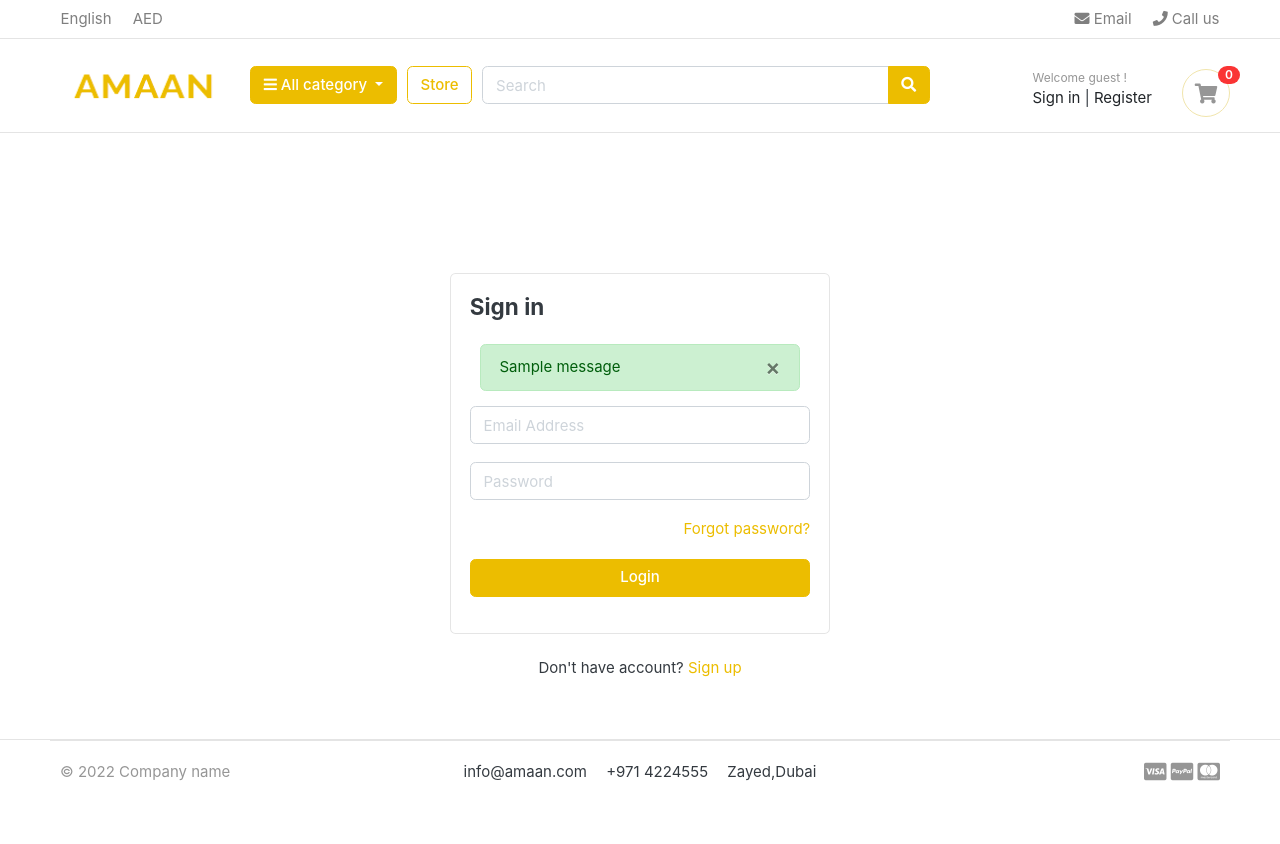
After one commit to shamilvk/Amaan, a Django app: page /accounts/login/ in a window 1280 px wide. The commit adds this page. Run offline with Django 4.2, Linux system fonts and the light colour scheme; data comes from the database, SQL or seed files in the repository; both versions use the stored data as it was after the commit; one stand-in notice (Sample message) is shown; some libraries are stand-ins or nearby versions; some web fonts are replaced.

Commit message:
Registration, Login with  & Message Alerts

```diff
--- /dev/null
+++ b/accounts/urls.py
@@ -0,0 +1,9 @@
+from django.urls import path
+from . import views
+
+urlpatterns = [
+    path('register/', views.register, name="register"),
+    path('login/', views.login, name="login"),
+    path('logout/', views.logout, name="logout"),
+
+]
--- a/accounts/views.py
+++ b/accounts/views.py
@@ -1,3 +1,50 @@
-from django.shortcuts import render
+from django.shortcuts import render, redirect
+from .forms import RegistrationForm
+from .models import Accounts
+from django.contrib import messages, auth
+from django.contrib.auth.decorators import login_required
 
-# Create your views here.
+
+def register(request):
+    if request.method == 'POST':
+        form = RegistrationForm(request.POST)
+        if form.is_valid():
+            first_name = form.cleaned_data['first_name']
+            last_name = form.cleaned_data['last_name']
+            phone_number = form.cleaned_data['phone_number']
+            email = form.cleaned_data['email']
+            password = form.cleaned_data['password']
+            username = email.split("@")[0]
+            user = Accounts.objects.create_user(first_name=first_name, last_name=last_name, email=email, username=username, password=password)
+            user.phone_number = phone_number
+            user.save()
+            messages.success(request , 'Registration successful.')
+            return redirect('register')
+    else:
+        form = RegistrationForm()
+    context = {
+        'form' : form,
+    }
+    return render(request, 'accounts/register.html',context)
+
+def login(request):
+    if request.method == 'POST':
+        email = request.POST['email']
+        password = request.POST['password']
+
+        user = auth.authenticate(email=email, password=password)
+
+        if user is not None:
+            auth.login(request, user)
+            # messages.success(request, 'You are now logged in.')
+            return redirect('home')
+        else:
+            messages.error(request, 'Invalid login credentials')
+            return redirect('login')
+    return render(request, 'accounts/login.html')
+
+@login_required(login_url = 'login')
+def logout(request):
+    auth.logout(request)
+    messages.success(request, 'You are logged out.')
+    return redirect('login')
--- a/amaan/settings.py
+++ b/amaan/settings.py
@@ -134,6 +134,12 @@ MEDIA_URL = '/media/'
 MEDIA_ROOT = BASE_DIR /'media'
 
 
+from django.contrib.messages import constants as messages
+MESSAGE_TAGS = {
+    messages.ERROR: 'danger',
+}
+
+
 # Default primary key field type
 # https://docs.djangoproject.com/en/4.1/ref/settings/#default-auto-field
 
--- a/amaan/urls.py
+++ b/amaan/urls.py
@@ -9,4 +9,5 @@ urlpatterns = [
     path('',views.home, name='home'),
     path('store/', include('store.urls')),
     path('cart/', include('carts.urls')),
+    path('accounts/', include('accounts.urls')),
 ] + static(settings.MEDIA_URL, document_root=settings.MEDIA_ROOT)
--- a/static/js/script.js
+++ b/static/js/script.js
@@ -57,3 +57,7 @@ $(document).ready(function() {
 
 });
 // jquery end
+
+setTimeout(function(){
+    $('message').fadeout('slow')
+}, 4000)
--- /dev/null
+++ b/templates/accounts/login.html
@@ -0,0 +1,36 @@
+{% extends 'base.html' %}
+
+
+{% block content %}
+
+<section class="section-conten padding-y" style="min-height:84vh">
+
+    <!-- ============================ COMPONENT LOGIN   ================================= -->
+        <div class="card mx-auto" style="max-width: 380px; margin-top:100px;">
+          <div class="card-body">
+          <h4 class="card-title mb-4">Sign in</h4>
+          {% include 'includes/alerts.html' %}
+          <form action="{% url 'login' %}" method="POST">
+            {% csrf_token %}
+              <div class="form-group">
+                 <input type="email" class="form-control" placeholder="Email Address" name="email">
+              </div> <!-- form-group// -->
+              <div class="form-group">
+                <input type="password" class="form-control" placeholder="Password" name="password">
+              </div> <!-- form-group// -->
+
+              <div class="form-group">
+                  <a href="#" class="float-right">Forgot password?</a>
+
+              </div> <!-- form-group form-check .// -->
+              <div class="form-group">
+                  <button type="submit" class="btn btn-primary btn-block"> Login  </button>
+              </div> <!-- form-group// -->
+          </form>
+          </div> <!-- card-body.// -->
+        </div> <!-- card .// -->
+
+         <p class="text-center mt-4">Don't have account? <a href="{% url 'register' %}">Sign up</a></p>
+         <br><br>
+
+{% endblock %}
--- /dev/null
+++ b/templates/includes/alerts.html
@@ -0,0 +1,13 @@
+{% if messages %}
+    {% for message in messages %}
+    <div id="message" class="container">
+    <div {% if message.tags %} class="alert alert-{{ message.tags }}" {% endif %} role="alert">
+        <button type="button" class="close" data-dismiss="alert" aria-label="Close">
+        <span aria-hidden="true">&times;</span>
+        </button>
+        {% if message.level == DEFAULT_MESSAGE_LEVELS.ERROR %}Error:{% endif %}
+        {{ message }}
+    </div>
+    </div>
+    {% endfor %}
+{% endif %}
--- a/templates/includes/navbar.html
+++ b/templates/includes/navbar.html
@@ -67,7 +67,7 @@
         <div class="col-lg  col-md-6 col-sm-12 col d-none d-md-block">
             <form action="{% url 'search' %}" class="search " method="GET">
                 <div class="input-group w-100">
-                    <input type="text" class="form-control search-bar " style="width:60%;" placeholder="Search"  name="keyword" >
+                    <input type="text" class="form-control search-bar " style="width:60%;" placeholder="Search"  name="keyword"  required>
 
                     <div class="input-group-append">
                       <button class="btn btn-primary" type="submit">
@@ -79,13 +79,21 @@
         </div> <!-- col.// -->
         <div class="col-lg-3 col-sm-6 col-8 order-2 order-lg-3">
                     <div class="d-flex justify-content-end mb-3 mb-lg-0 mt-3">
+                        {% if user.id is None%}
                         <div class="widget-header ">
-                            <small class="title text-muted">Welcome guest!</small>
+                            <small class="title text-muted">Welcome guest !</small>
                             <div>
-                                <a class="text-dark" href="./signin.html">Sign in</a> <span class="dark-transp"> | </span>
-                                <a class="text-dark" href="./register.html"> Register</a>
+                                <a class="text-dark" href="{% url 'login' %}">Sign in</a> <span class="dark-transp"> | </span>
+                                <a class="text-dark" href="{% url 'register' %}"> Register</a>
                             </div>
                         </div>
+                        {% else %}
+                        <div class="widget-header ">
+                            <small class="title text-muted">Welcome {{user.first_name}} 🎉</small>
+                            <div>
+                                <a class="text-dark" href="#">Dashboard</a> <span class="dark-transp"> | </span>
+                                <a class="text-dark" href="{% url 'logout' %}"> Logout</a>
+                        {% endif %}
                         <a href="{% url 'cart' %}" class="widget-header pl-3 ml-3">
                             <div class="icon icon-sm rounded-circle border"><i class="fa fa-shopping-cart"></i></div>
                             <span class="badge badge-pill badge-danger notify">{{cart_count}}</span>
```
Also changed, not shown: accounts/forms.py (added, +33 -0 lines), templates/accounts/register.html (added, +60 -0 lines), db.sqlite3.
